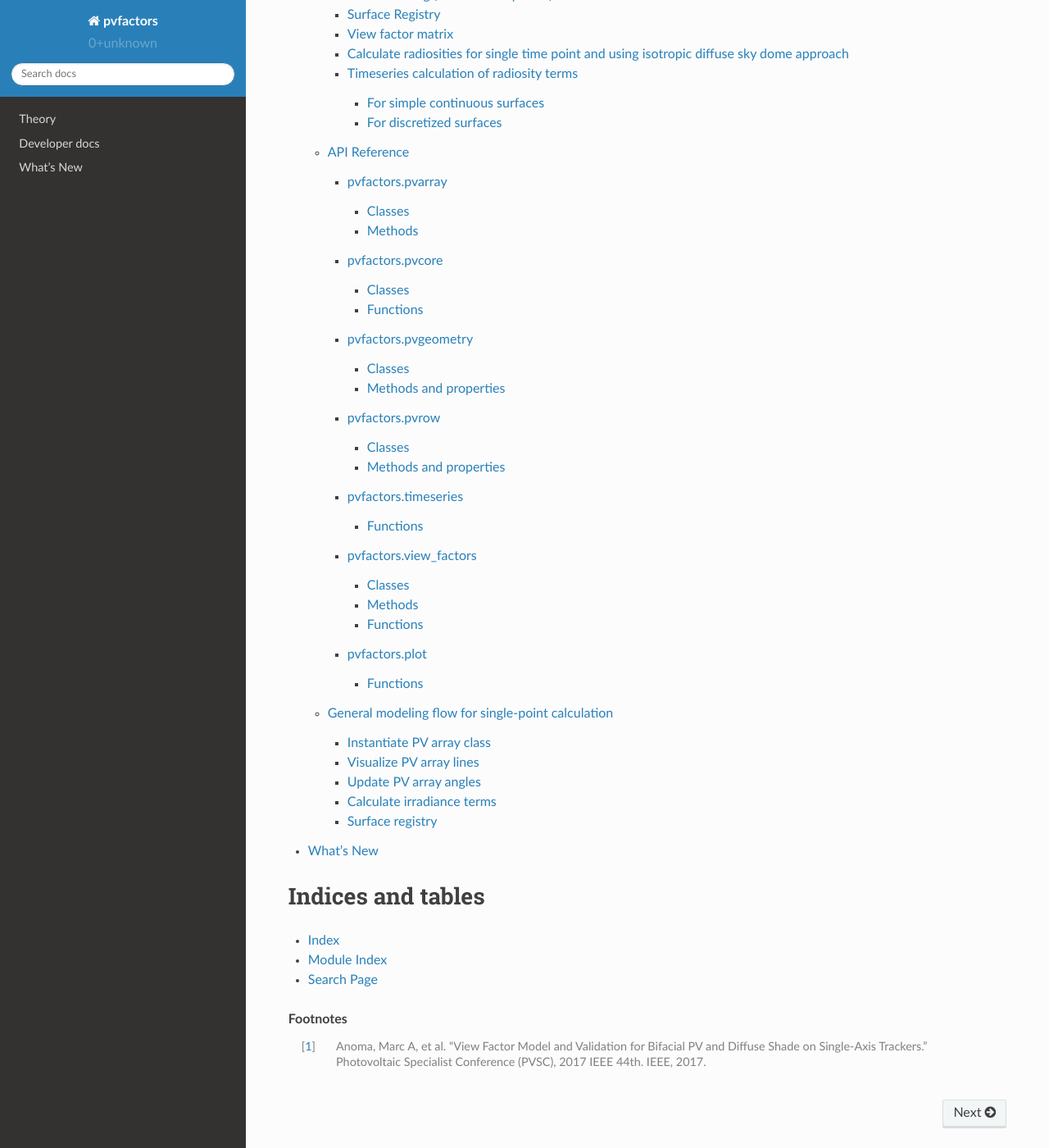
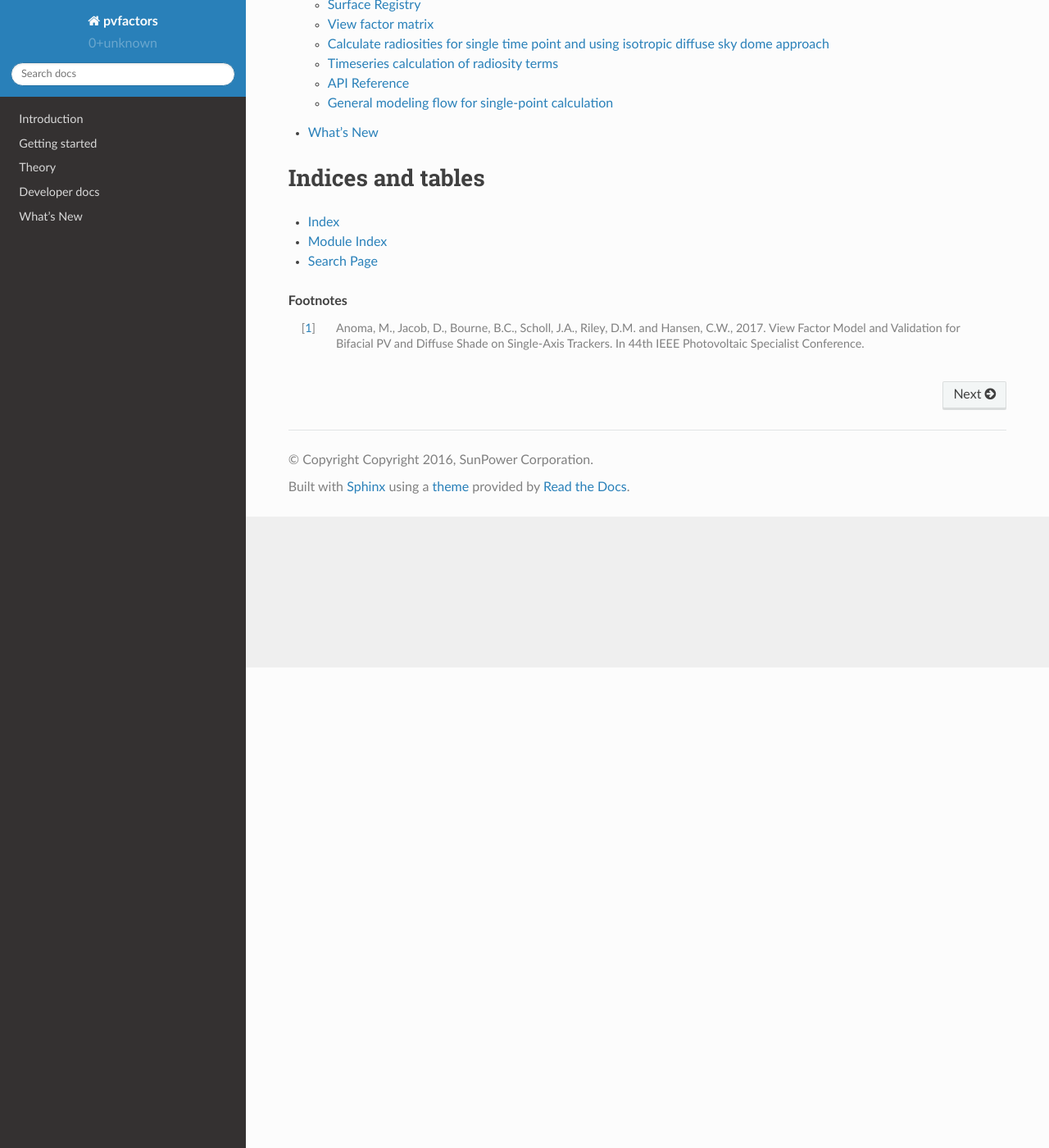
Before and after one commit to SunPower/pvfactors, a Sphinx documentation site: the page built from pvfactors/docs/index.rst, in a window 1280 px wide and 1400 px high, scrolled down 586 px. Shown: the whole window at 82% size. Built offline with Sphinx 7.4.7 and the Read the Docs theme 2.0.0, drawn with Linux system fonts in a browser that asks for light colours; some of the changed text lies outside the part shown.

Commit message:
Added intro and getting_started sections

```diff
--- a/pvfactors/docs/index.rst
+++ b/pvfactors/docs/index.rst
@@ -1,4 +1,4 @@
-.. pvfactors documentation
+.. pvfactors_documentation
 
 Welcome to the pvfactors documentation!
 =======================================
@@ -9,8 +9,10 @@
 Contents:
 
 .. toctree::
-   :maxdepth: 4
+   :maxdepth: 2
 
+   intro.rst
+   getting_started/index.rst
    theory/index.rst
    developer/index.rst
    whatsnew.rst
@@ -26,4 +28,4 @@
 
 .. rubric:: Footnotes
 
-.. [#vf_paper] Anoma, Marc A, et al. "View Factor Model and Validation for Bifacial PV and Diffuse Shade on Single-Axis Trackers." Photovoltaic Specialist Conference (PVSC), 2017 IEEE 44th. IEEE, 2017.
+.. [#vf_paper] Anoma, M., Jacob, D., Bourne, B.C., Scholl, J.A., Riley, D.M. and Hansen, C.W., 2017. View Factor Model and Validation for Bifacial PV and Diffuse Shade on Single-Axis Trackers. In 44th IEEE Photovoltaic Specialist Conference.
--- a/pvfactors/docs/theory/intro.rst
+++ b/pvfactors/docs/intro.rst
@@ -1,3 +1,5 @@
+.. intro
+
 Introduction
 ============
 
@@ -12,4 +14,4 @@
 | Ray tracing models are often chosen for their high level of accuracy, but in order to reach such precision they often become computationally intensive and slower to run.
 | The view factor model presented here is exploring the possibility of using a simplified method for the calculation of bifacial irradiance. The method presented here is an application of view factors for a 2D geometry of an array of single-axis trackers, invariant by translation along the tracker axis. It can be used for energy production calculation of large PV arrays thanks to its high computational speed, and also because edge effects occurring in large PV arrays are negligible.
 
-| The goal of the view factor model is to provide fast and accurate irradiance calculations to understand diffuse shading and bifacial effects better.
+| The goal of this view factor model is to provide fast and accurate irradiance calculations to understand diffuse shading and bifacial effects better.
--- a/pvfactors/docs/theory/index.rst
+++ b/pvfactors/docs/theory/index.rst
@@ -10,11 +10,10 @@
 .. toctree::
    :maxdepth: 2
 
-   intro
    view_factors
    problem_formulation
 
 
 .. rubric:: Footnotes
 
-.. [#vf_paper] Anoma, Marc A, et al. "View Factor Model and Validation for Bifacial PV and Diffuse Shade on Single-Axis Trackers." Photovoltaic Specialist Conference (PVSC), 2017 IEEE 44th. IEEE, 2017.
+.. [#vf_paper] Anoma, M., Jacob, D., Bourne, B.C., Scholl, J.A., Riley, D.M. and Hansen, C.W., 2017. View Factor Model and Validation for Bifacial PV and Diffuse Shade on Single-Axis Trackers. In 44th IEEE Photovoltaic Specialist Conference.
```
Also changed, not shown: pvfactors/docs/getting_started/index.rst (added, +23 -0 lines).
